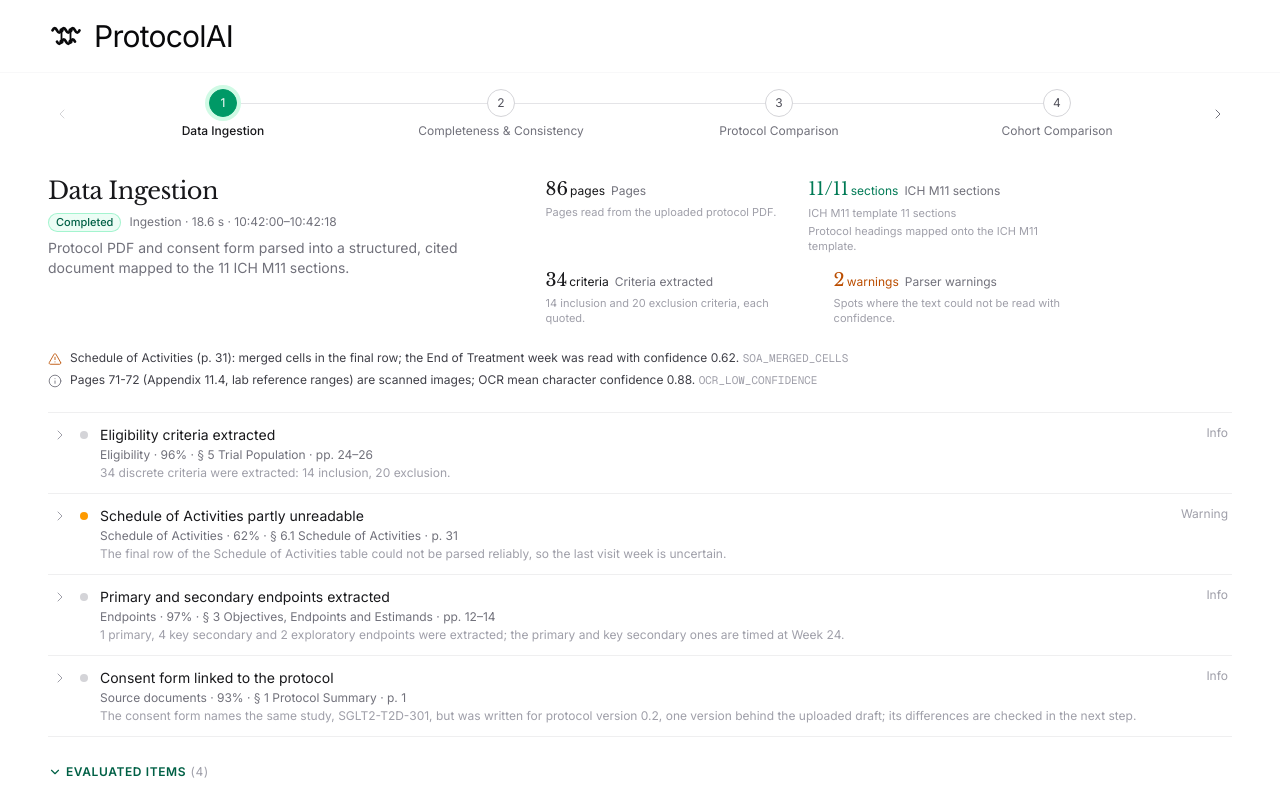
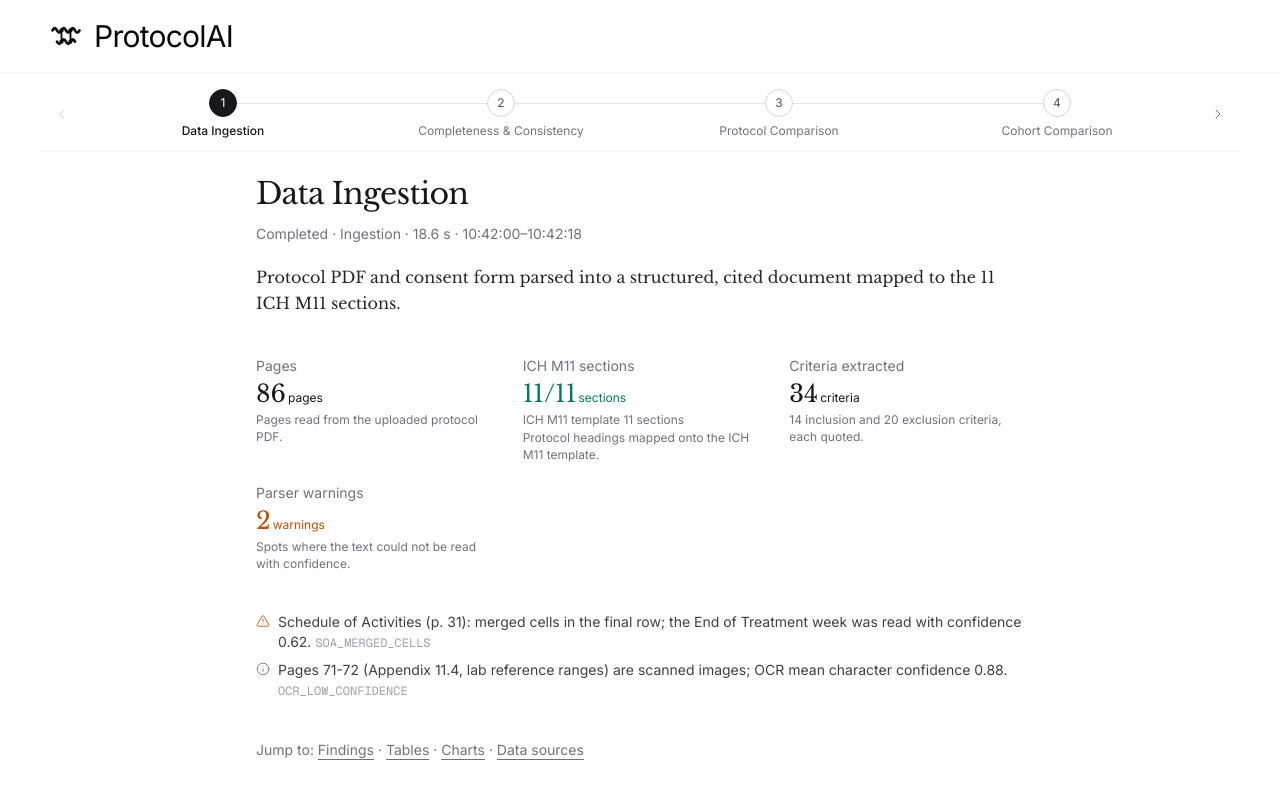
Before and after one commit to elmerescandon/spanish-ai-agentverse, a Next.js app in the folder frontend/: page /demo in a window 1280 px wide. Both pictures are taken after a click on the button "Try the sample protocol". Shown: the top 800 px of the page. Built offline with nearby package versions, Linux system fonts and the light colour scheme.

Commit message:
lay out demo step page as one linear column with jump-to shortcuts
Experts read the summary, figures, findings and tables top to bottom;
secondary material sits behind plain Expand buttons.

Co-Authored-By: Claude Sonnet 5.5 <noreply@anthropic.com>

```diff
--- a/frontend/src/components/demo/Collapsible.tsx
+++ b/frontend/src/components/demo/Collapsible.tsx
@@ -1,11 +1,12 @@
 "use client";
 
 import { useState, type ReactNode } from "react";
-import { ChevronDown, ChevronRight } from "lucide-react";
 import SlideDown from "./SlideDown";
 
 export interface CollapsibleProps {
   title: string;
+  // Anchor target for "Jump to" links.
+  id?: string;
   // Shown after the title while collapsed, e.g. "(3)".
   count?: number;
   isInitiallyOpen?: boolean;
@@ -13,37 +14,40 @@ export interface CollapsibleProps {
 }
 
 /**
- * Titled section whose body slides open and only mounts once opened, so heavy content
- * (charts, tables) never crowds the scannable overview by default.
+ * Titled section with a plain Expand/Collapse text button; the body only
+ * mounts while open.
  */
 export default function Collapsible({
   title,
+  id,
   count,
   isInitiallyOpen = false,
   children,
 }: CollapsibleProps) {
   const [isOpen, setIsOpen] = useState(isInitiallyOpen);
-  const Chevron = isOpen ? ChevronDown : ChevronRight;
 
   return (
-    <section aria-label={title}>
-      <h2>
+    <section id={id} aria-label={title} className="scroll-mt-32">
+      <h2 className="flex items-baseline gap-3 font-serif text-lg font-normal text-zinc-900">
+        <span>
+          {title}
+          {count !== undefined && (
+            <span className="ml-1.5 font-sans text-sm tabular-nums text-zinc-400">
+              ({count})
+            </span>
+          )}
+        </span>
         <button
           type="button"
           aria-expanded={isOpen}
+          aria-label={title}
           onClick={() => setIsOpen((previous) => !previous)}
-          className="inline-flex cursor-pointer items-center gap-1 font-sans text-xs font-semibold uppercase tracking-wider text-emerald-800 transition-colors hover:text-emerald-600"
+          className="cursor-pointer font-sans text-sm text-zinc-500 underline underline-offset-4 hover:text-zinc-900"
         >
-          <Chevron className="h-3.5 w-3.5" aria-hidden />
-          {title}
-          {count !== undefined && (
-            <span className="font-normal tabular-nums text-zinc-400">
-              ({count})
-            </span>
-          )}
+          <span aria-hidden>{isOpen ? "Collapse" : "Expand"}</span>
         </button>
       </h2>
-      <SlideDown isOpen={isOpen} className="pt-3">
+      <SlideDown isOpen={isOpen} className="pt-4">
         {children}
       </SlideDown>
     </section>
--- a/frontend/src/components/demo/DataSourceList.tsx
+++ b/frontend/src/components/demo/DataSourceList.tsx
@@ -11,7 +11,7 @@ export default function DataSourceList({
   if (sources.length === 0) return null;
 
   return (
-    <ul className="divide-y divide-zinc-200/60">
+    <ul className="space-y-3">
       {sources.map((source) => {
         const meta = [
           source.source.toUpperCase(),
@@ -21,7 +21,7 @@ export default function DataSourceList({
             : null,
         ].filter(Boolean);
         return (
-          <li key={`${source.source}-${source.name}`} className="py-2">
+          <li key={`${source.source}-${source.name}`}>
             <p className="flex flex-wrap items-baseline gap-x-2 font-sans text-sm text-zinc-900">
               {source.url ? (
                 <a
@@ -36,7 +36,7 @@ export default function DataSourceList({
               ) : (
                 <span>{source.name}</span>
               )}
-              <span className="text-xs text-zinc-400">
+              <span className="text-xs text-zinc-500">
                 {meta.join(" · ")}
               </span>
             </p>
--- a/frontend/src/components/demo/DemoPipeline.tsx
+++ b/frontend/src/components/demo/DemoPipeline.tsx
@@ -237,7 +237,7 @@ export default function DemoPipeline({
   const stepError = liveRun?.errors[currentStep.id];
 
   return (
-    <div className="space-y-6">
+    <div className="space-y-2">
       <StepBar
         items={barItems}
         activeId={activeStepId}
--- a/frontend/src/components/demo/MetricList.tsx
+++ b/frontend/src/components/demo/MetricList.tsx
@@ -9,7 +9,7 @@ const TONE_CLASSES: Record<MetricTone, string> = {
 };
 
 const VALUE_SIZE_CLASSES = {
-  large: "text-lg",
+  large: "text-2xl",
   small: "text-base",
 } as const;
 
@@ -33,15 +33,18 @@ export default function MetricList({
   if (metrics.length === 0) return null;
 
   return (
-    <dl aria-label={ariaLabel} className="flex flex-wrap gap-x-8 gap-y-3">
+    <dl aria-label={ariaLabel} className="grid grid-cols-2 gap-x-8 gap-y-5 sm:grid-cols-3">
       {metrics.map((metric) => {
         const benchmarks = metric.benchmarks ?? [];
         return (
           <div
             key={metric.metric_id ?? metric.label}
-            className="max-w-[16rem] space-y-0.5"
+            className="space-y-0.5"
           >
-            <div className="flex flex-wrap items-baseline gap-x-1.5">
+            <dt className="font-sans text-sm text-zinc-500">
+              {metric.label}
+            </dt>
+            <div>
               <dd
                 className={`font-serif font-normal ${
                   VALUE_SIZE_CLASSES[size]
@@ -54,12 +57,9 @@ export default function MetricList({
                   </span>
                 )}
               </dd>
-              <dt className="font-sans text-xs text-zinc-500">
-                {metric.label}
-              </dt>
             </div>
             {benchmarks.length > 0 && (
-              <dd className="font-sans text-[11px] text-zinc-400">
+              <dd className="font-sans text-xs text-zinc-500">
                 {benchmarks
                   .map(
                     (benchmark) =>
@@ -72,7 +72,7 @@ export default function MetricList({
               </dd>
             )}
             {metric.description && (
-              <dd className="font-sans text-[11px] leading-snug text-zinc-400">
+              <dd className="font-sans text-xs leading-snug text-zinc-500">
                 {metric.description}
               </dd>
             )}
--- a/frontend/src/components/demo/SectionTitle.tsx
+++ b/frontend/src/components/demo/SectionTitle.tsx
@@ -1,9 +1,9 @@
 import type { ReactNode } from "react";
 
-/** Small uppercase emerald heading used for every detail section. */
+/** Plain heading for every detail section, like a document subheading. */
 export default function SectionTitle({ children }: { children: ReactNode }) {
   return (
-    <h2 className="font-sans text-xs font-semibold uppercase tracking-wider text-emerald-800">
+    <h2 className="font-serif text-lg font-normal text-zinc-900">
       {children}
     </h2>
   );
--- a/frontend/src/components/demo/StepBar.tsx
+++ b/frontend/src/components/demo/StepBar.tsx
@@ -60,14 +60,14 @@ function circleClass(
   isReached: boolean
 ): string {
   if (isActive) {
-    return "border-emerald-600 bg-emerald-600 text-white ring-4 ring-emerald-100";
+    return "border-zinc-900 bg-zinc-900 text-white";
   }
-  if (isReached) return "border-emerald-600 bg-white text-emerald-700";
+  if (isReached) return "border-zinc-400 bg-white text-zinc-700";
   if (state === "error") return "border-rose-300 bg-white text-rose-600";
   if (state === "done") {
     return "border-zinc-300 bg-white text-zinc-600 group-hover:border-zinc-900";
   }
-  if (state === "running") return "border-zinc-200 bg-white text-emerald-600";
+  if (state === "running") return "border-zinc-200 bg-white text-zinc-500";
   return "border-zinc-200 bg-white text-zinc-300";
 }
 
@@ -105,7 +105,7 @@ export default function StepBar({
   return (
     <nav
       aria-label="Pipeline steps"
-      className="sticky top-18 z-20 -mx-2 bg-white/95 px-2 pb-3 pt-2 backdrop-blur-sm"
+      className="sticky top-18 z-20 -mx-2 border-b border-zinc-100 bg-white/95 px-2 pb-3 pt-2 backdrop-blur-sm"
     >
       <div className="flex items-center gap-2">
         <button
@@ -129,7 +129,7 @@ export default function StepBar({
                   <span
                     aria-hidden
                     className={`absolute right-1/2 top-3.5 z-0 h-px w-full transition-colors duration-500 ${
-                      isReached ? "bg-emerald-500" : "bg-zinc-200"
+                      isReached ? "bg-zinc-400" : "bg-zinc-200"
                     }`}
                   />
                 )}
--- a/frontend/src/components/demo/StepView.tsx
+++ b/frontend/src/components/demo/StepView.tsx
@@ -1,7 +1,6 @@
 "use client";
 
 import type { ReactNode } from "react";
-import { ChevronDown, ChevronRight } from "lucide-react";
 import type { Severity } from "@/lib/api";
 import {
   formatClockTime,
@@ -21,10 +20,11 @@ import SectionTitle from "./SectionTitle";
 import SlideDown from "./SlideDown";
 import WarningList from "./WarningList";
 
-const SEVERITY_DOT: Record<Severity, string> = {
-  info: "bg-zinc-300",
-  warning: "bg-amber-500",
-  critical: "bg-rose-500",
+// Only findings that need attention get a coloured severity word.
+const SEVERITY_TEXT: Record<Severity, string> = {
+  info: "text-zinc-400",
+  warning: "text-amber-700",
+  critical: "text-rose-700",
 };
 
 const SEVERITY_LABEL: Record<Severity, string> = {
@@ -33,20 +33,10 @@ const SEVERITY_LABEL: Record<Severity, string> = {
   critical: "Critical",
 };
 
-const STATUS_STYLES: Record<StepStatus, { label: string; className: string }> =
-  {
-    completed: {
-      label: "Completed",
-      className: "bg-emerald-50 text-emerald-800 ring-emerald-200",
-    },
-    partial: {
-      label: "Partial",
-      className: "bg-amber-50 text-amber-800 ring-amber-200",
-    },
-    failed: {
-      label: "Failed",
-      className: "bg-rose-50 text-rose-800 ring-rose-200",
-    },
+const STATUS_LABEL: Record<StepStatus, string> = {
+  completed: "Completed",
+  partial: "Partial",
+  failed: "Failed",
 };
 
 export interface StepViewProps {
@@ -76,17 +66,10 @@ function RunLine({ step }: { step: StepData }) {
   ].filter((part): part is string => Boolean(part));
 
   if (!step.status && parts.length === 0) return null;
-  const status = step.status ? STATUS_STYLES[step.status] : null;
-
   return (
-    <p className="flex flex-wrap items-center gap-x-2 gap-y-1 font-sans text-xs text-zinc-500">
-      {status && (
-        <span
-          className={`rounded-full px-2 py-0.5 text-[11px] font-medium ring-1 ring-inset ${status.className}`}
-        >
-          {status.label}
-        </span>
-      )}
+    <p className="font-sans text-sm text-zinc-500">
+      {step.status && <span>{STATUS_LABEL[step.status]}</span>}
+      {step.status && parts.length > 0 && " · "}
       {parts.length > 0 && <span>{parts.join(" · ")}</span>}
     </p>
   );
@@ -103,9 +86,17 @@ function findingMeta(decision: Decision): string[] {
   ].filter((part): part is string => Boolean(part));
 }
 
+const SECTION_ANCHORS = {
+  findings: "section-findings",
+  tables: "section-tables",
+  charts: "section-charts",
+  sources: "section-sources",
+} as const;
+
 /**
- * One step: summary and key figures side by side, then one row per agent
- * finding that opens in place, then the step's tables, charts and sources.
+ * One step as a single column, top to bottom: title and run line, summary,
+ * key figures, warnings, findings (each opens in place), then tables,
+ * charts and sources. A slim "Jump to" line comes after the figures.
  */
 export default function StepView({
   step,
@@ -118,33 +109,68 @@ export default function StepView({
   const dataSources = step.data_sources ?? [];
   const metrics = step.metrics.slice(0, MAX_STEP_METRICS);
 
+  const jumpLinks = [
+    step.decisions.length > 0 && ["Findings", SECTION_ANCHORS.findings],
+    tables.length > 0 && ["Tables", SECTION_ANCHORS.tables],
+    charts.length > 0 && ["Charts", SECTION_ANCHORS.charts],
+    dataSources.length > 0 && ["Data sources", SECTION_ANCHORS.sources],
+  ].filter((link): link is string[] => Array.isArray(link));
+
   return (
-    <section aria-label={step.title} className="space-y-6">
-      <div
-        className={
-          metrics.length > 0
-            ? "grid gap-x-10 gap-y-5 lg:grid-cols-[minmax(0,2fr)_minmax(0,3fr)] lg:items-start"
-            : undefined
-        }
+    <section
+      aria-label={step.title}
+      className="mx-auto max-w-3xl space-y-10 pb-16 pt-4"
     >
-        <header className="space-y-1.5">
-          <h1 className="font-serif text-2xl font-normal tracking-tight text-zinc-900">
+      <header className="space-y-3">
+        <h1 className="font-serif text-3xl font-normal tracking-tight text-zinc-900">
           {step.title}
         </h1>
         <RunLine step={step} />
-          <p className="font-sans text-sm text-zinc-500">{step.summary}</p>
+        {step.summary && (
+          <p className="pt-2 font-serif text-base leading-relaxed text-zinc-800">
+            {step.summary}
+          </p>
+        )}
       </header>
-        <MetricList metrics={metrics} />
-      </div>
+
+      {metrics.length > 0 && <MetricList metrics={metrics} />}
 
       <WarningList warnings={step.warnings ?? []} />
 
-      <ul className="divide-y divide-zinc-200/60 border-y border-zinc-200/60">
+      {jumpLinks.length > 1 && (
+        <nav
+          aria-label="Jump to"
+          className="font-sans text-sm text-zinc-500"
+        >
+          Jump to:{" "}
+          {jumpLinks.map(([label, anchor], index) => (
+            <span key={anchor}>
+              {index > 0 && " · "}
+              <a
+                href={`#${anchor}`}
+                className="underline underline-offset-4 hover:text-zinc-900"
+              >
+                {label}
+              </a>
+            </span>
+          ))}
+        </nav>
+      )}
+
+      {step.decisions.length > 0 && (
+        <section
+          id={SECTION_ANCHORS.findings}
+          aria-label="Findings"
+          className="scroll-mt-32 space-y-2"
+        >
+          <SectionTitle>Findings</SectionTitle>
+          <ul className="divide-y divide-zinc-200/60">
             {step.decisions.map((decision) => {
               const meta = findingMeta(decision);
-          const isExpanded = expandedDecisionIds.has(decision.decision_id);
+              const isExpanded = expandedDecisionIds.has(
+                decision.decision_id
+              );
               const panelId = `finding-${decision.decision_id}`;
-          const Chevron = isExpanded ? ChevronDown : ChevronRight;
               return (
                 <li
                   key={decision.decision_id}
@@ -157,62 +183,61 @@ export default function StepView({
                     aria-expanded={isExpanded}
                     aria-controls={panelId}
                     onClick={() => onToggleDecision(decision.decision_id)}
-                className={`flex w-full cursor-pointer items-start gap-3 px-1 py-3 text-left transition-colors hover:bg-zinc-50 ${
-                  isExpanded ? "bg-zinc-50/60" : ""
-                }`}
+                    className="flex w-full cursor-pointer items-start gap-6 py-4 text-left"
                   >
-                <Chevron
-                  className="mt-0.5 h-4 w-4 shrink-0 text-zinc-400"
-                  strokeWidth={1.5}
-                  aria-hidden
-                />
-                <span
-                  role="img"
-                  aria-label={SEVERITY_LABEL[decision.severity]}
-                  className={`mt-1.5 h-2 w-2 shrink-0 rounded-full ${
-                    SEVERITY_DOT[decision.severity]
-                  }`}
-                />
-                <span className="min-w-0 flex-1 space-y-0.5">
-                  <span className="block font-sans text-sm text-zinc-900">
+                    <span className="min-w-0 flex-1 space-y-1">
+                      <span className="block font-sans text-base font-medium text-zinc-900">
                         {decision.title}
                       </span>
+                      {decision.claim && (
+                        <span className="block font-serif text-base leading-relaxed text-zinc-700">
+                          {decision.claim}
+                        </span>
+                      )}
                       {meta.length > 0 && (
-                    <span className="block font-sans text-xs text-zinc-500">
+                        <span className="block font-sans text-sm text-zinc-500">
                           {meta.join(" · ")}
                         </span>
                       )}
-                  {decision.claim && !isExpanded && (
-                    <span className="block truncate font-sans text-xs text-zinc-400">
-                      {decision.claim}
+                    </span>
+                    <span className="shrink-0 space-y-1 text-right font-sans text-sm">
+                      {decision.severity !== "info" && (
+                        <span
+                          className={`block ${
+                            SEVERITY_TEXT[decision.severity]
+                          }`}
+                        >
+                          {SEVERITY_LABEL[decision.severity]}
                         </span>
                       )}
+                      <span
+                        aria-hidden
+                        className="block text-zinc-500 underline underline-offset-4"
+                      >
+                        {isExpanded ? "Collapse" : "Expand"}
                       </span>
-                <span className="shrink-0 font-sans text-xs text-zinc-400">
-                  {SEVERITY_LABEL[decision.severity]}
                     </span>
                   </button>
-              <SlideDown
-                id={panelId}
-                isOpen={isExpanded}
-                className="px-1 pb-6 pl-8 pt-2"
-              >
+                  <SlideDown id={panelId} isOpen={isExpanded} className="pb-6">
                     {renderDecision(decision)}
                   </SlideDown>
                 </li>
               );
             })}
           </ul>
+        </section>
+      )}
 
       {/* Open by default: the per-item rows are what reviewers check
           before trusting a step's totals. */}
       {tables.length > 0 && (
         <Collapsible
+          id={SECTION_ANCHORS.tables}
           title="Evaluated items"
           count={tables.length}
           isInitiallyOpen
         >
-          <div className="space-y-6">
+          <div className="space-y-8">
             {tables.map((table) => (
               <DataTableView key={table.table_id} table={table} />
             ))}
@@ -221,8 +246,13 @@ export default function StepView({
       )}
 
       {charts.length > 0 && (
-        <Collapsible title="Charts" count={charts.length} isInitiallyOpen>
-          <div className="grid gap-6 lg:grid-cols-2">
+        <Collapsible
+          id={SECTION_ANCHORS.charts}
+          title="Charts"
+          count={charts.length}
+          isInitiallyOpen
+        >
+          <div className="space-y-8">
             {charts.map((chart) => (
               <ChartView key={chart.chart_id} chart={chart} />
             ))}
@@ -231,7 +261,11 @@ export default function StepView({
       )}
 
       {dataSources.length > 0 && (
-        <section aria-label="Data sources" className="space-y-1">
+        <section
+          id={SECTION_ANCHORS.sources}
+          aria-label="Data sources"
+          className="scroll-mt-32 space-y-3"
+        >
           <SectionTitle>Data sources</SectionTitle>
           <DataSourceList sources={dataSources} />
         </section>
--- a/frontend/src/components/demo/WarningList.tsx
+++ b/frontend/src/components/demo/WarningList.tsx
@@ -28,14 +28,14 @@ export default function WarningList({
   if (warnings.length === 0) return null;
 
   return (
-    <ul aria-label="Run warnings" className="space-y-1.5">
+    <ul aria-label="Run warnings" className="space-y-2">
       {warnings.map((warning, index) => {
         const style = SEVERITY_STYLES[warning.severity];
         const Icon = style.icon;
         return (
           <li
             key={`${warning.code}-${index}`}
-            className="flex items-start gap-2 font-sans text-xs"
+            className="flex items-start gap-2 font-sans text-sm"
           >
             <Icon
               className={`mt-0.5 h-3.5 w-3.5 shrink-0 ${style.className}`}
@@ -45,7 +45,7 @@ export default function WarningList({
             />
             <span className="text-zinc-700">
               {warning.message}{" "}
-              <code className="text-[11px] text-zinc-400">
+              <code className="text-xs text-zinc-400">
                 {warning.code}
               </code>
             </span>
```
Lines whose indentation alone changed are shown as unchanged.
